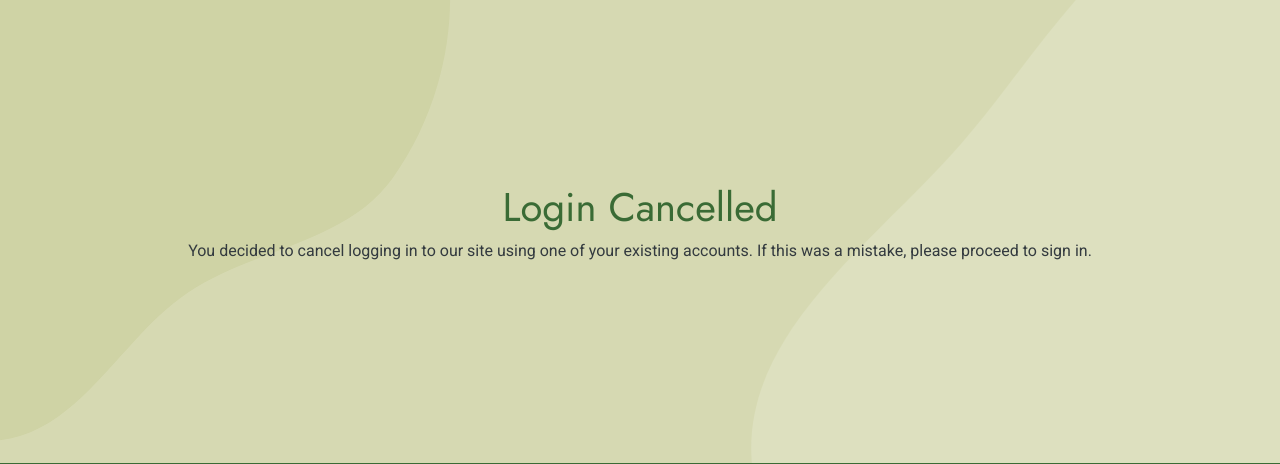
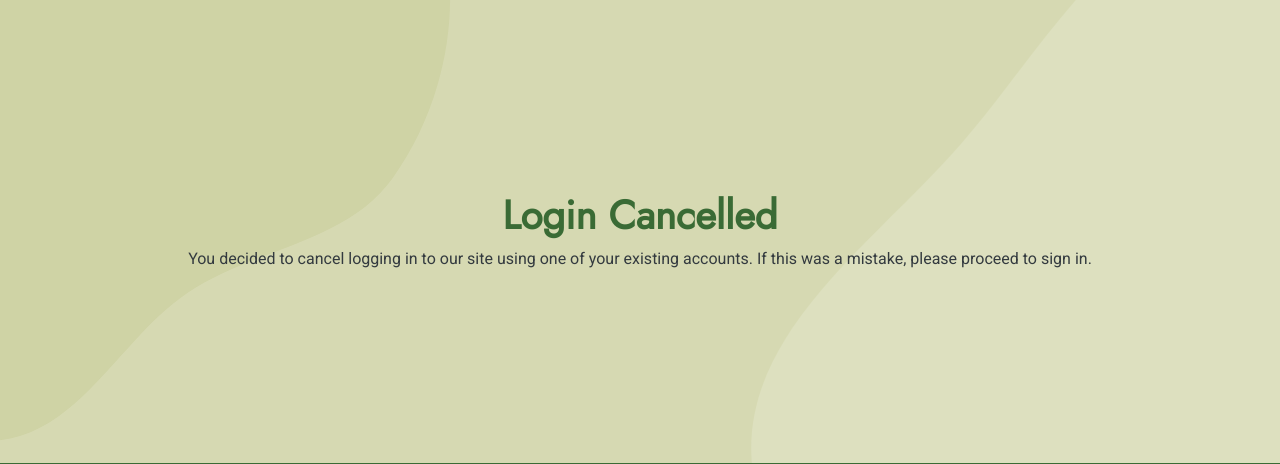
Before and after one commit to amfairley/nunisi, a Django app: a page that uses templates/allauth/socialaccount/login_cancelled.html in a window 1280 px wide. Shown: the part 169-633 px from the top of the page. Run offline with Django 5.2, Linux system fonts and the light colour scheme; parts of the project's set-up code (start-up, migrations or seed data) failed here and were passed over; some libraries are stand-ins or nearby versions.

Commit message:
Allauth: restyle the google login pages. Issue: #7

```diff
--- a/templates/allauth/socialaccount/authentication_error.html
+++ b/templates/allauth/socialaccount/authentication_error.html
@@ -6,9 +6,11 @@
 {% endblock head_title %}
 {% block content %}
     <div class="content allauth-content">
-        <h1 class="allauth-title">
+        <!--Page title-->
+        <h1 class="page-title">
             {% trans "Third-Party Login Failure" %}
         </h1>
+        <!--Message-->
         <p class="allauth-message">
             {% trans "An error occurred while attempting to login via your third-party account." %}
         </p>
--- a/templates/allauth/socialaccount/login_cancelled.html
+++ b/templates/allauth/socialaccount/login_cancelled.html
@@ -6,9 +6,11 @@
 {% endblock head_title %}
 {% block content %}
     <div class="content allauth-content">
-        <h1 class="allauth-title">
+        <!--Page title-->
+        <h1 class="page-title">
             {% trans "Login Cancelled" %}
         </h1>
+        <!--Message-->
         {% url 'account_login' as login_url %}
         <p class="allauth-message">
             {% blocktrans %}You decided to cancel logging in to our site using one of your existing accounts. If this was a mistake, please proceed to <a href="{{login_url}}">sign in</a>.{% endblocktrans %}
```
Also changed, not shown: templates/allauth/socialaccount/login.html (+8 -2 lines).
